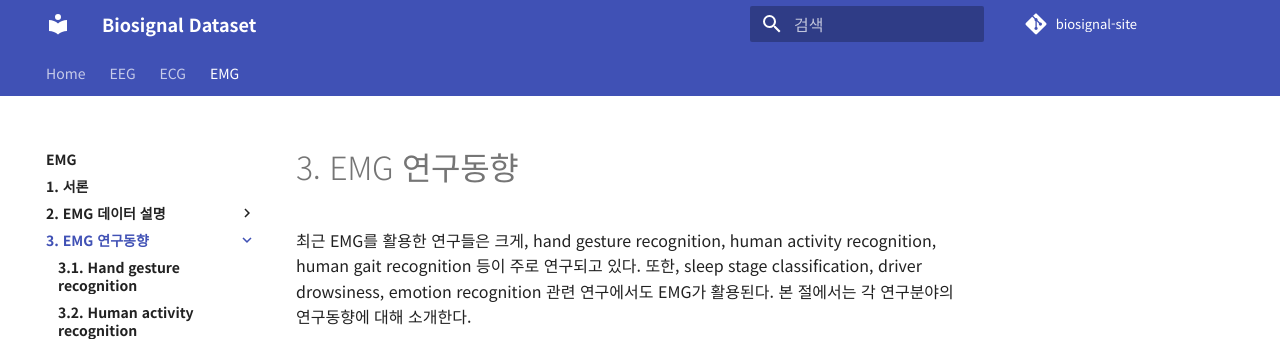
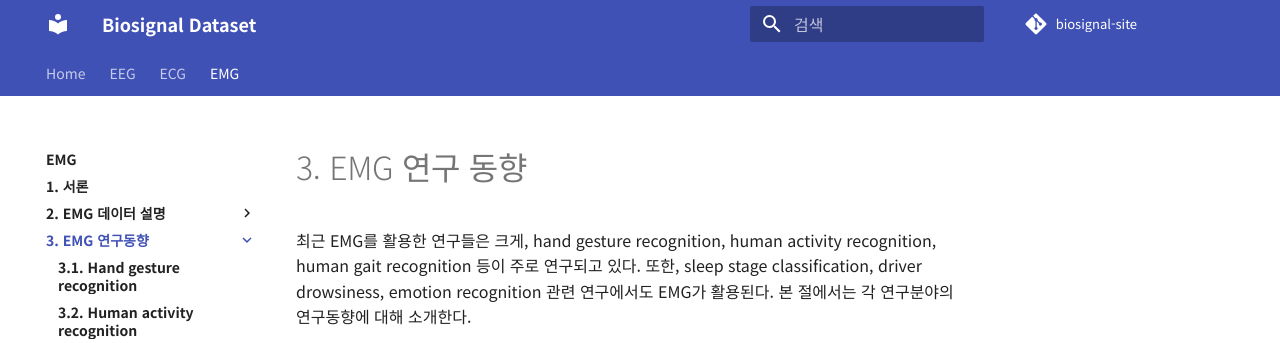
Before and after one commit to iwantjeonyeok/biosignal-site, an MkDocs documentation site: the page built from docs/emg/3-연구동향/index.md, in a window 1280 px wide. Shown: the top 343 px of the page. Built offline with MkDocs 1.6.1 and Material for MkDocs 9.7.7, drawn with Linux system fonts in a browser that asks for light colours; comment, search, counter and statistics services are not loaded.

```diff
--- a/docs/emg/3-연구동향/index.md
+++ b/docs/emg/3-연구동향/index.md
@@ -1,4 +1,4 @@
-# 3. EMG 연구동향
+# 3. EMG 연구 동향
 
 
 최근 EMG를 활용한 연구들은 크게, hand gesture recognition, human activity recognition, human gait recognition 등이 주로 연구되고 있다. 또한, sleep stage classification, driver drowsiness, emotion recognition 관련 연구에서도 EMG가 활용된다. 본 절에서는 각 연구분야의 연구동향에 대해 소개한다.
```
